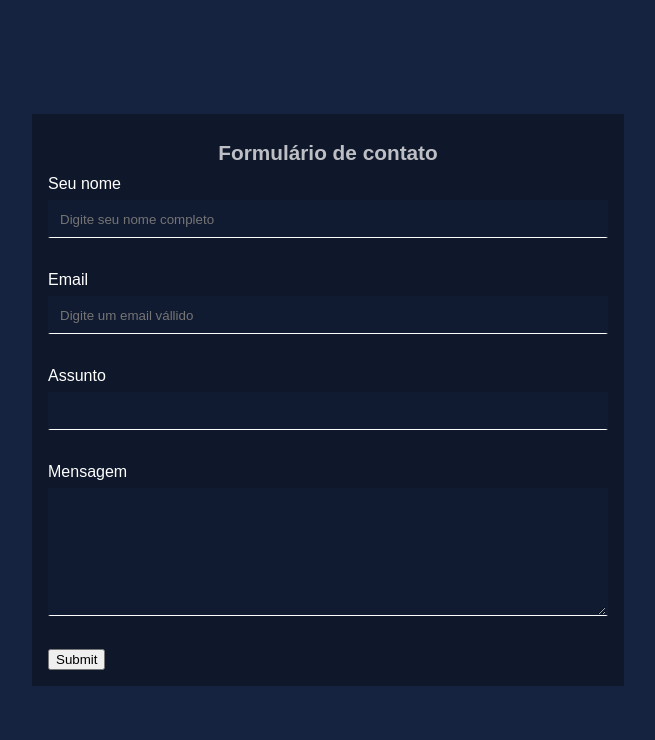
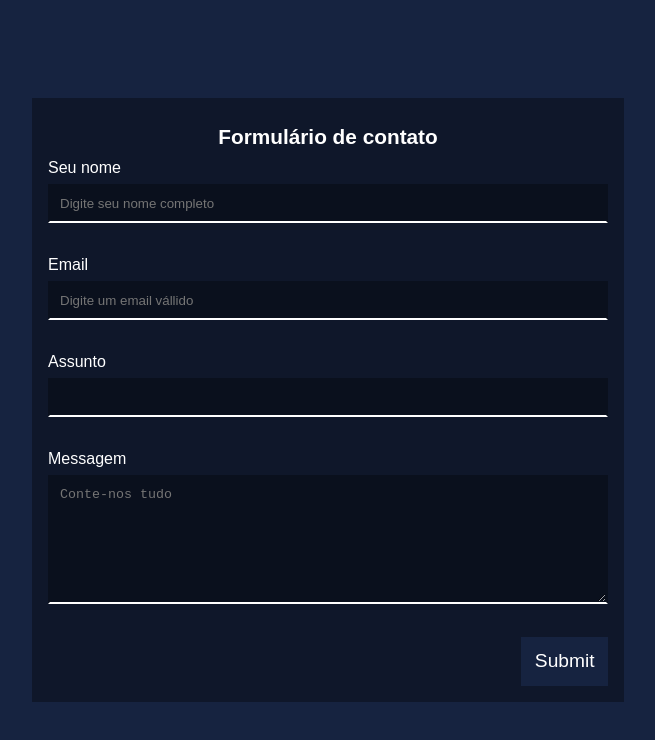
Before and after one commit to LuisAraujo-Dev/login-page, a plain HTML site: page index.html in a window 1280 px wide. Shown: the whole page, without its empty margins (312-967 px from the left). Drawn offline with Linux system fonts and the light colour scheme.

Commit message:
Styling bnt and correcting textarea placeholder

```diff
--- a/index.html
+++ b/index.html
@@ -23,10 +23,11 @@
                 <input class="form-input" type="text" name="subject
                 " id="subject" required>
             </label>
-            <label class="form-label" for="message">Mensagem
-            <textarea class="form-textarea" name="message" id="message" placeholder="Conte-nos tudo" minlength="15" maxlength="1000" rows="7" required>
-            </textarea>
-            <input type="submit" name="Enviar">
+            <label class="form-label" for="message">Messagem
+            <textarea class="form-textarea" name="message" id="message" rows="7" minlength="20" maxlength="1000"  placeholder="Conte-nos tudo" required></textarea>
+            <div class="btn-container">
+            <input  class="btn" type="submit" name="Enviar">
+        </div>
         </fieldset>
     </form>
 </body>
--- a/style.css
+++ b/style.css
@@ -25,6 +25,9 @@ body{
     border: none;
     padding: 0;
     margin: 0;
+    display: flex;
+    flex-direction: column;
+    align-items: stretch;
 }
 
 .form-legend {
@@ -32,7 +35,7 @@ body{
     padding: .5em;
     font-size: 1.3em;
     font-weight: bold;
-    color: #ffffffb9;
+    color: #ffffff;
 }
 
 .form-label, .form-input, .form-textarea{
@@ -43,9 +46,26 @@ body{
 
 .form-input,
 .form-textarea{
-    background-color: rgba(22, 35, 64, 0.3);
+    background-color: rgba(0, 0, 0, 0.3);
     border: 2px solid transparent;
-    border-bottom: 1px solid #ffffff;
+    color: #ffffff;
+    border-bottom-color: #ffffff;
     padding: .75em;
     margin: .5em 0 2.5em;
+
 }
+
+.btn {
+    background-color: rgb(22, 35, 64);
+    color: #ffffff;
+    cursor: pointer;
+    font-size: 1.2em;
+    padding: .7em;
+    border: none;
+}
+
+.btn-container{
+    display: flex;
+    justify-content: flex-end;
+    width: 100%;
+}
```
